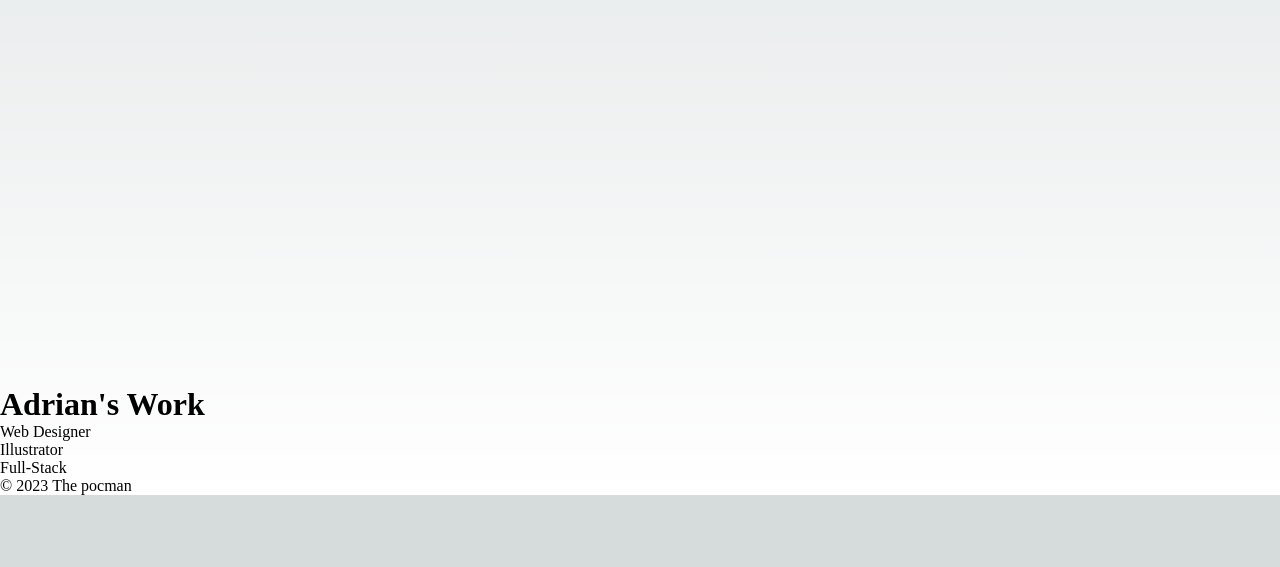
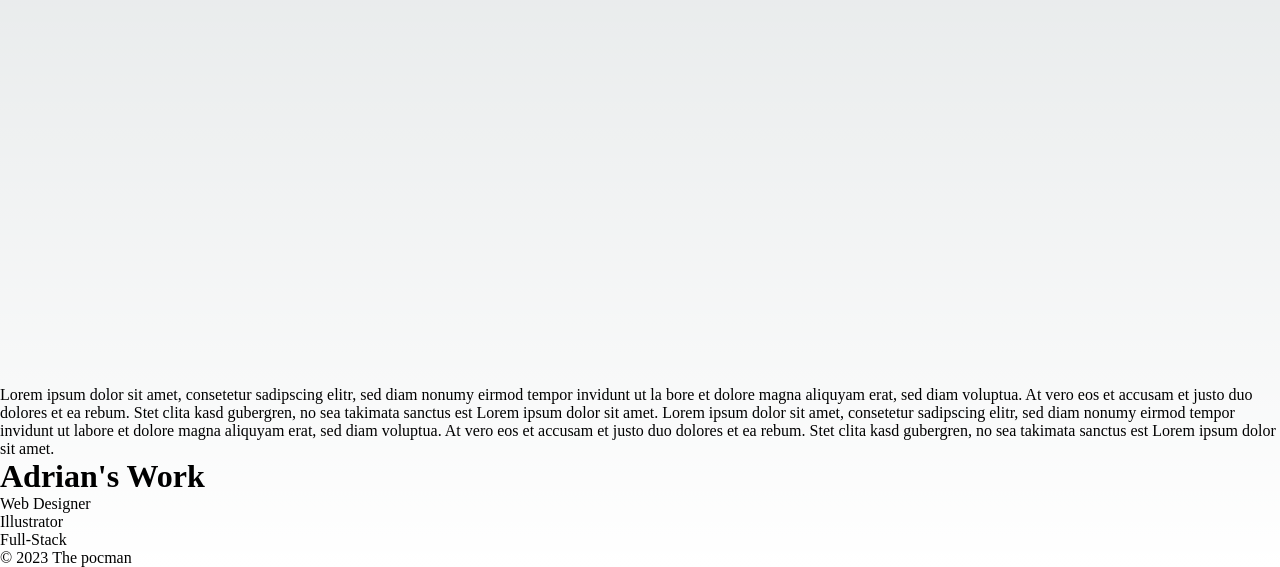
Before and after one commit to adrianbuenoo095/Personal-Portfolio, a Next.js app in the folder adrian_bueno_portfolio/: page / in a window 1280 px wide. Shown: the part 523-1090 px from the top of the page. Before the commit the page ends 1018 px from the top, so only its background shows below. Built offline with nearby package versions, Linux system fonts and the light colour scheme.

Commit message:
add more code to about me component

```diff
--- a/adrian_bueno_portfolio/pages/index.tsx
+++ b/adrian_bueno_portfolio/pages/index.tsx
@@ -4,6 +4,7 @@ import { Footer } from "@/components/Footer";
 import { Header } from "@/components/Header";
 import { Navigation } from "@/components/Navigation";
 import { Portfolio } from "@/components/Portfolio";
+import AboutMe from "@/components/AboutMe";
 
 export default function Home() {
   return (
@@ -19,6 +20,7 @@ export default function Home() {
       <main className={styles.main}>
         <div className={styles.description}></div>
       </main>
+      <AboutMe />
       <Portfolio />
       <Footer />
     </>
```
